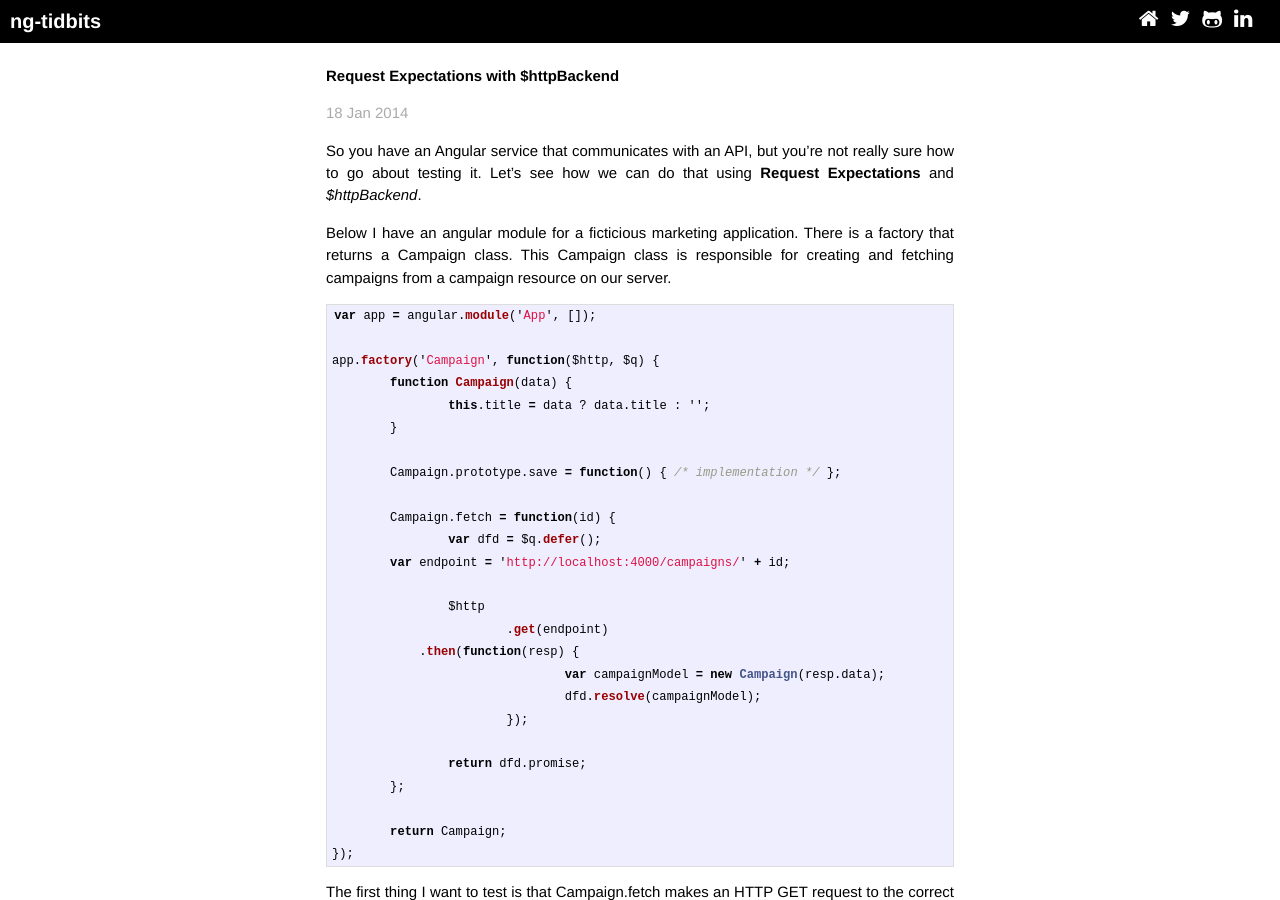
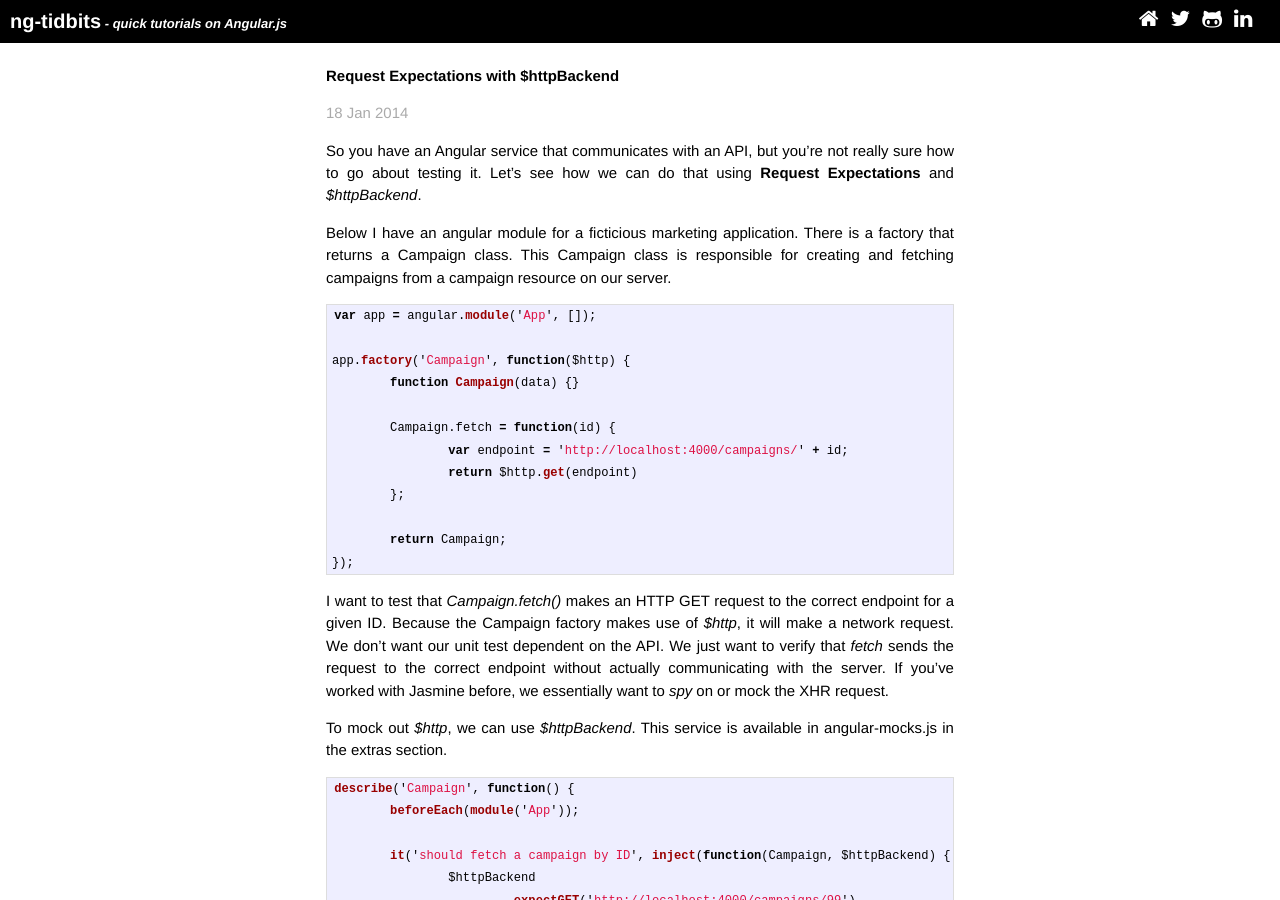
Before and after one commit to iamdtang/skaterdav85.github.io, a Jekyll site: the page built from _posts/2014-01-18-request-expectations-with-httpBackend.markdown, in a window 1280 px wide and 900 px high. Built offline with Jekyll 4.4.1, drawn with Linux system fonts in a browser that asks for light colours; nearby versions of some CDN libraries; Markdown is read by kramdown in place of the engine named in the settings; some of the changed text lies outside the part shown.

Commit message:
content and style updates

````diff
--- a/_layouts/default.html
+++ b/_layouts/default.html
@@ -17,6 +17,7 @@
     <header class="fixed-header">
       <h1 class="title">
         <a href="/">{{ site.name }}</a>
+        <span class="caption">- quick tutorials on Angular.js</span>
       </h1>
       <nav>
         <ul>
--- a/_posts/2014-01-18-request-expectations-with-httpBackend.markdown
+++ b/_posts/2014-01-18-request-expectations-with-httpBackend.markdown
@@ -12,36 +12,23 @@ Below I have an angular module for a ficticious marketing application. There is
 ```js
 var app = angular.module('App', []);
 
-app.factory('Campaign', function($http, $q) {
-	function Campaign(data) {
-		this.title = data ? data.title : '';
-	}
-
-	Campaign.prototype.save = function() { /* implementation */ };
+app.factory('Campaign', function($http) {
+	function Campaign(data) {}
 
 	Campaign.fetch = function(id) {
-		var dfd = $q.defer();
-        var endpoint = 'http://localhost:4000/campaigns/' + id;
-
-		$http
-			.get(endpoint)
-            .then(function(resp) {
-				var campaignModel = new Campaign(resp.data);
-				dfd.resolve(campaignModel);
-			});
-
-		return dfd.promise;
+		var endpoint = 'http://localhost:4000/campaigns/' + id;
+		return $http.get(endpoint)
 	};
 
 	return Campaign;
 });
 ```
 
-The first thing I want to test is that Campaign.fetch makes an HTTP GET request to the correct endpoint for a given ID. Because the Campaign factory makes use of $http, it will make a network request. We don't want our unit test dependent on the API. We just want to verify that _fetch_ sends the request to the correct endpoint without actually communicating with the server. If you've worked with Jasmine before, we essentially want to _spy_ on the XHR request or mock the request.
+I want to test that _Campaign.fetch()_ makes an HTTP GET request to the correct endpoint for a given ID. Because the Campaign factory makes use of _$http_, it will make a network request. We don't want our unit test dependent on the API. We just want to verify that _fetch_ sends the request to the correct endpoint without actually communicating with the server. If you've worked with Jasmine before, we essentially want to _spy_ on or mock the XHR request.
 
 To mock out _$http_, we can use _$httpBackend_. This service is available in angular-mocks.js in the extras section.
 
-```
+```js
 describe('Campaign', function() {
 	beforeEach(module('App'));
 
@@ -56,14 +43,10 @@ describe('Campaign', function() {
 });
 ```
 
-By injecting _$httpBackend_ into our test, we can set a __Request Expectation__ or an assertion on the XHR request. We _expect_ there to be a request of type GET and we _expect_ the request to be sent to /campaigns/99 for Campaign.fetch(99).
+By injecting _$httpBackend_ into our test, we can set a __Request Expectation__ on the test. In other words, our test will fail if there isn't a GET request to /campaigns/99. By making a call to _Campaign.fetch(99)_, our test will pass.
 
-As stated in the [Angular.js docs](http://docs.angularjs.org/api/ngMock.$httpBackend):
+As stated in the [Angular.js docs for $httpBackend](http://docs.angularjs.org/api/ngMock.$httpBackend):
 
 > "Request expectations provide a way to make assertions about requests made by the application and to define responses for those requests. The test will fail if the expected requests are not made or they are made in the wrong order."
 
-In our test, if Campaign.fetch(99) was not called, the test would have failed because the expected request was not made.
-
 In the next post, we'll look at __Backend Definitions__ with _$httpBackend_.
-
-For more details on [$httpBackend](http://docs.angularjs.org/api/ngMock.$httpBackend), please visit the documentation.
--- a/css/main.css
+++ b/css/main.css
@@ -177,3 +177,8 @@ a:visited { color: #2a6496; }
 .fa {
   color: white;
 }
+
+.caption {
+  color: white;
+  font-style: italic;
+}
````
Also changed, not shown: _posts/_2014-01-19-backend-definitions-with-httpBackend.markdown (renamed from _posts/2014-01-19-backend-definitions-with-httpBackend.markdown).
